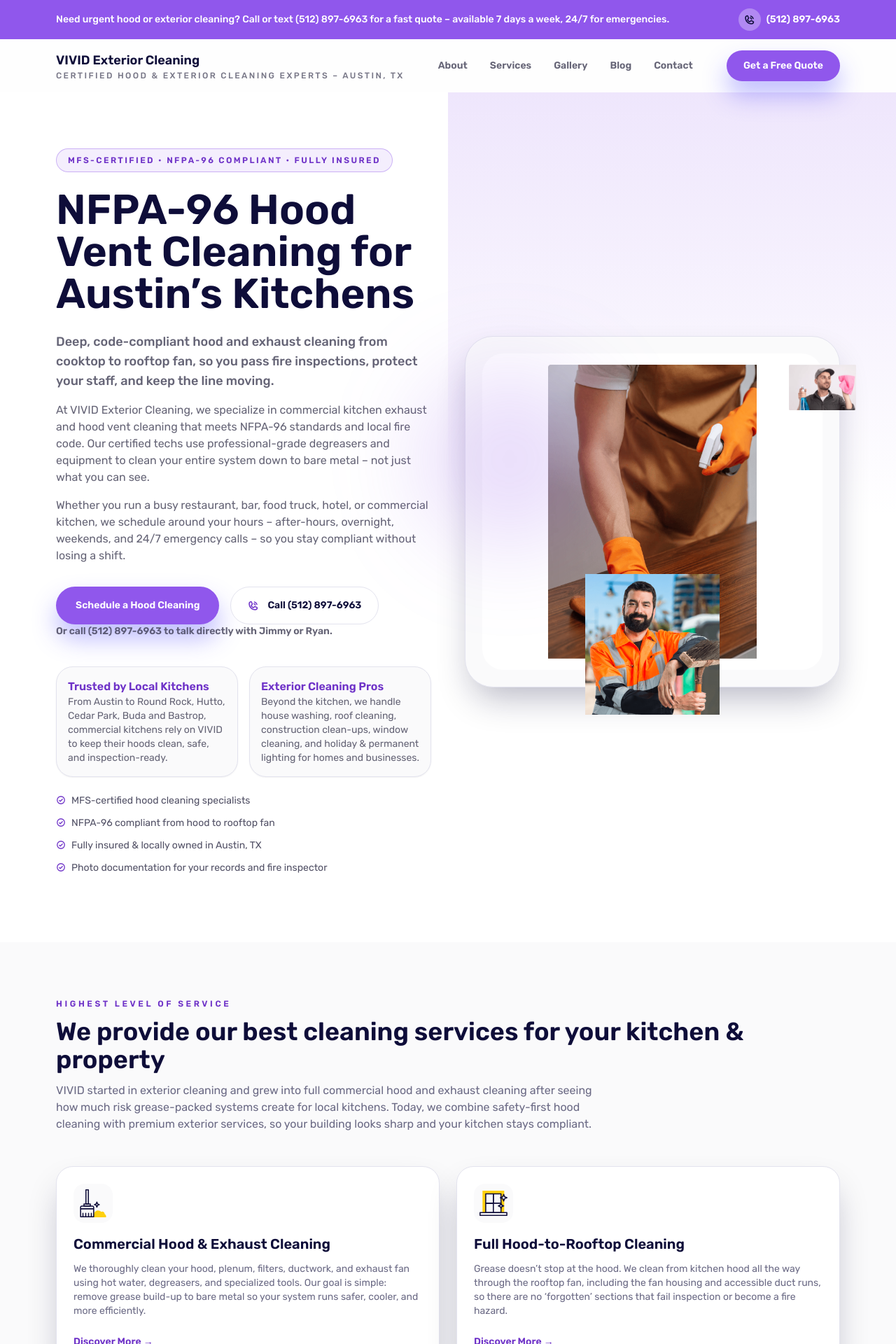
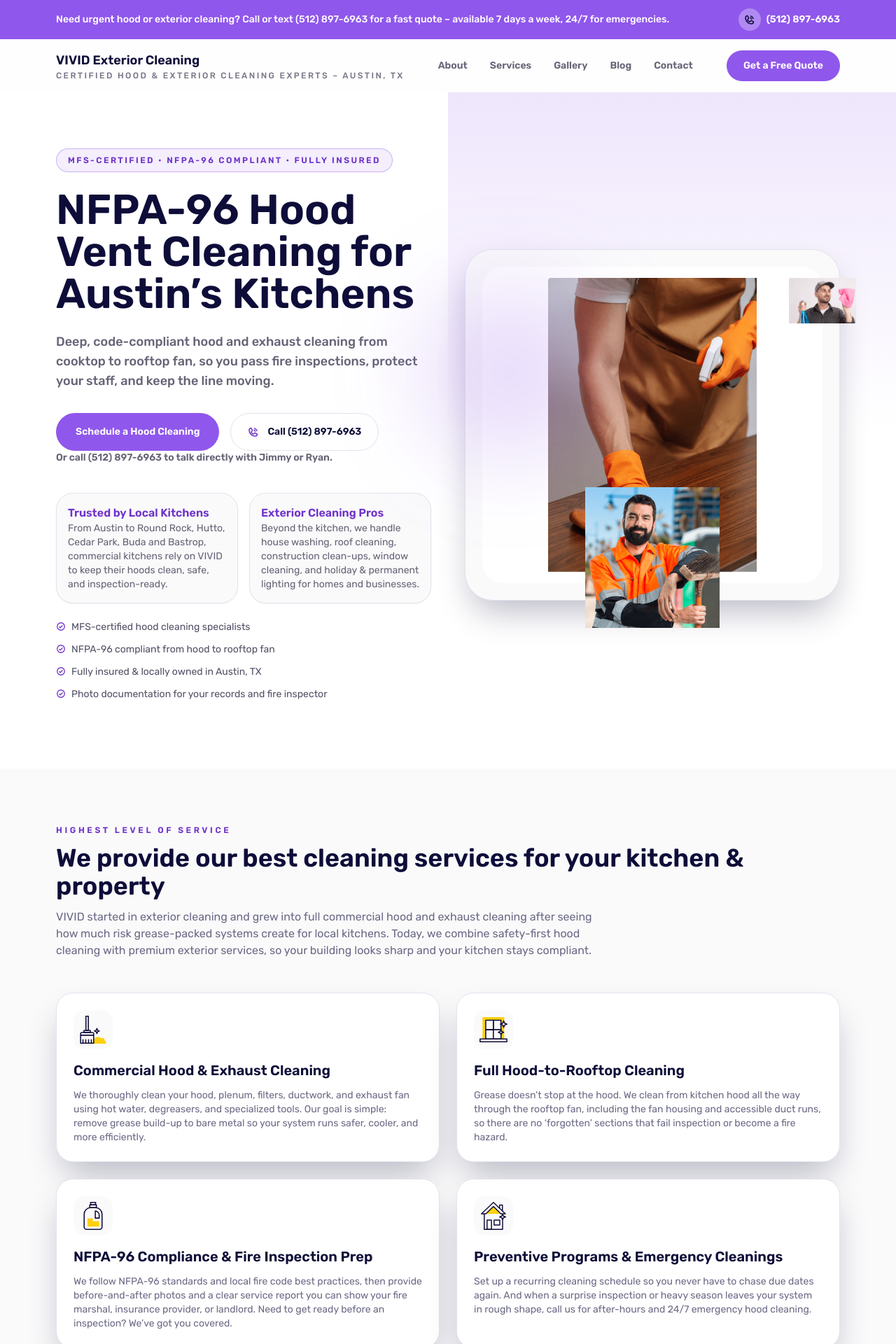
Before and after one commit to ZeeshanWaheed11/vivideteriorcleaning, a React (Vite) app: page / in a window 1280 px wide. Shown: the top 1920 px of the page at 70% size. Built offline with nearby package versions, Linux system fonts and the light colour scheme.

Commit message:
chore: remove blog and adjust hero copy

```diff
--- a/src/App.tsx
+++ b/src/App.tsx
@@ -1,5 +1,4 @@
 import AboutSection from "./components/AboutSection";
-import BlogSection from "./components/BlogSection";
 import ContactSection from "./components/ContactSection";
 import Features from "./components/Features";
 import Footer from "./components/Footer";
@@ -24,7 +23,6 @@ const App = () => {
         <Features />
         <StatsSection />
         <Testimonials />
-        <BlogSection />
         <ContactSection />
       </main>
       <Footer />
--- a/src/components/Hero.tsx
+++ b/src/components/Hero.tsx
@@ -31,15 +31,10 @@ const Hero = () => {
             {heroContent.headline}
           </motion.h1>
           <p className="mt-6 text-lg font-medium text-coal/80">{heroContent.subHeadline}</p>
-          <div className="mt-4 flex flex-col gap-4 text-base text-coal/80">
-            {heroContent.paragraphs.map((para) => (
-              <p key={para}>{para}</p>
-            ))}
-          </div>
           <div className="mt-8 flex flex-col gap-4 sm:flex-row">
             <button
               onClick={handleCtaClick}
-              className="rounded-full bg-accent px-7 py-4 text-sm font-semibold text-white shadow-glow transition hover:-translate-y-0.5"
+              className="rounded-full bg-accent px-7 py-4 text-sm font-semibold text-white transition hover:-translate-y-0.5"
             >
               {heroContent.primaryCta}
             </button>
--- a/src/components/Navbar.tsx
+++ b/src/components/Navbar.tsx
@@ -50,7 +50,7 @@ const Navbar = () => {
         <div className="hidden lg:flex">
           <button
             onClick={() => handleAnchorClick("#contact")}
-            className="rounded-full bg-accent px-6 py-3 text-sm font-semibold text-white shadow-glow transition hover:-translate-y-0.5"
+            className="rounded-full bg-accent px-6 py-3 text-sm font-semibold text-white transition hover:-translate-y-0.5"
           >
             Get a Free Quote
           </button>
--- a/src/components/Services.tsx
+++ b/src/components/Services.tsx
@@ -27,9 +27,6 @@ const Services = () => {
               </div>
               <h3 className="text-xl font-semibold text-midnight">{service.title}</h3>
               <p className="mt-3 text-sm text-slate">{service.description}</p>
-              <button className="mt-6 text-sm font-semibold text-accent2 transition group-hover:translate-x-1">
-                Discover More →
-              </button>
             </motion.article>
           ))}
         </div>
--- a/src/data/content.ts
+++ b/src/data/content.ts
@@ -60,10 +60,6 @@ export const heroContent = {
   headline: "NFPA-96 Hood Vent Cleaning for Austin’s Kitchens",
   subHeadline:
     "Deep, code-compliant hood and exhaust cleaning from cooktop to rooftop fan, so you pass fire inspections, protect your staff, and keep the line moving.",
-  paragraphs: [
-    "At VIVID Exterior Cleaning, we specialize in commercial kitchen exhaust and hood vent cleaning that meets NFPA-96 standards and local fire code. Our certified techs use professional-grade degreasers and equipment to clean your entire system down to bare metal – not just what you can see.",
-    "Whether you run a busy restaurant, bar, food truck, hotel, or commercial kitchen, we schedule around your hours – after-hours, overnight, weekends, and 24/7 emergency calls – so you stay compliant without losing a shift.",
-  ],
   primaryCta: "Schedule a Hood Cleaning",
   phone: "(512) 897-6963",
   secondaryLine: "Or call (512) 897-6963 to talk directly with Jimmy or Ryan.",
@@ -133,7 +129,7 @@ export const galleryImages = [
 ];
 
 export const aboutContent = {
-  marquee: "ABOUT VIVID • HOOD & EXTERIOR CLEANING • AUSTIN & SURROUNDING AREAS •",
+  marquee: "VIVID EXTERIOR CLEANING • HOOD & EXTERIOR EXPERTS • CENTRAL TEXAS •",
   eyebrow: "WHO WE ARE",
   title: "Your local hood & exterior cleaning team, built on experience and trust",
   description:
```
